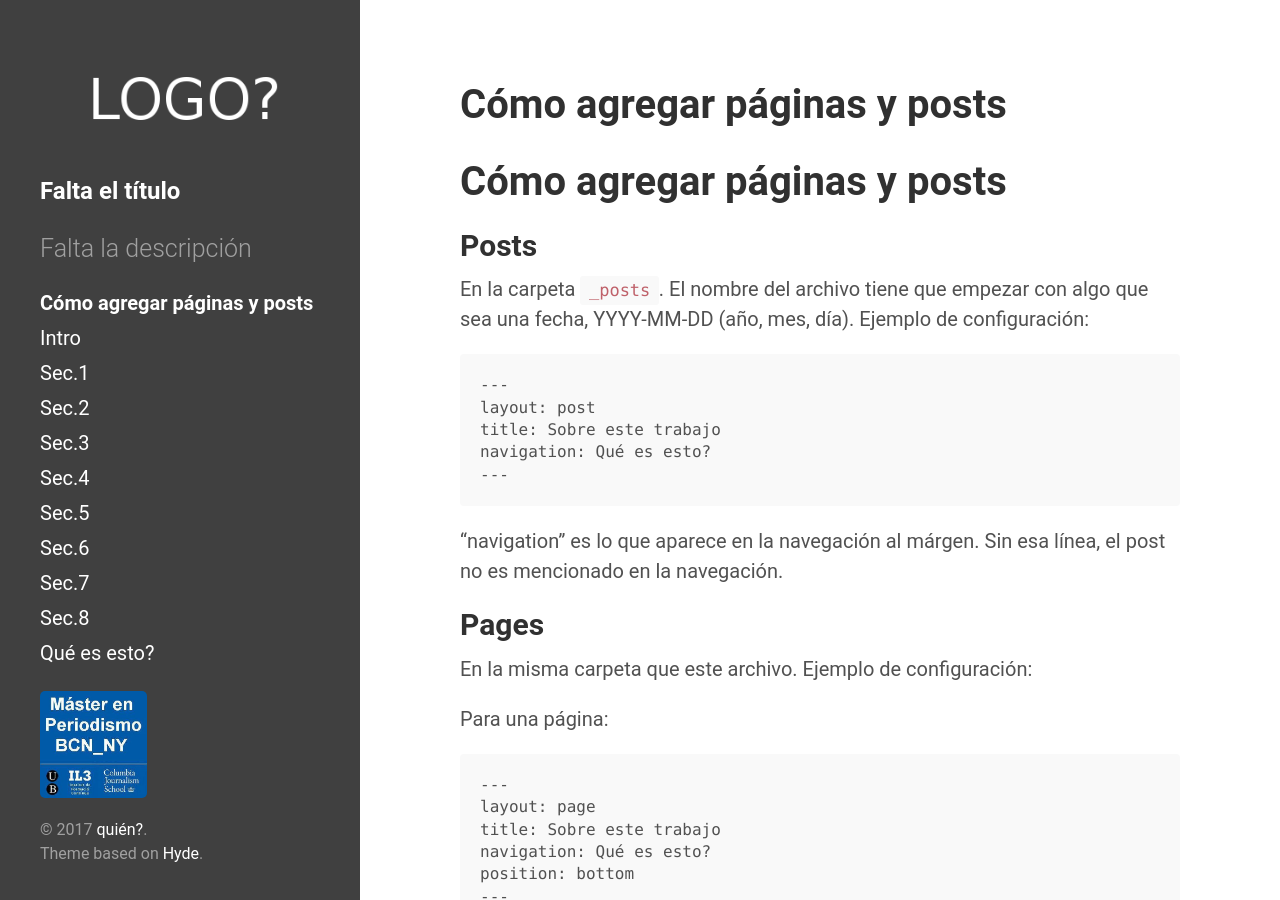
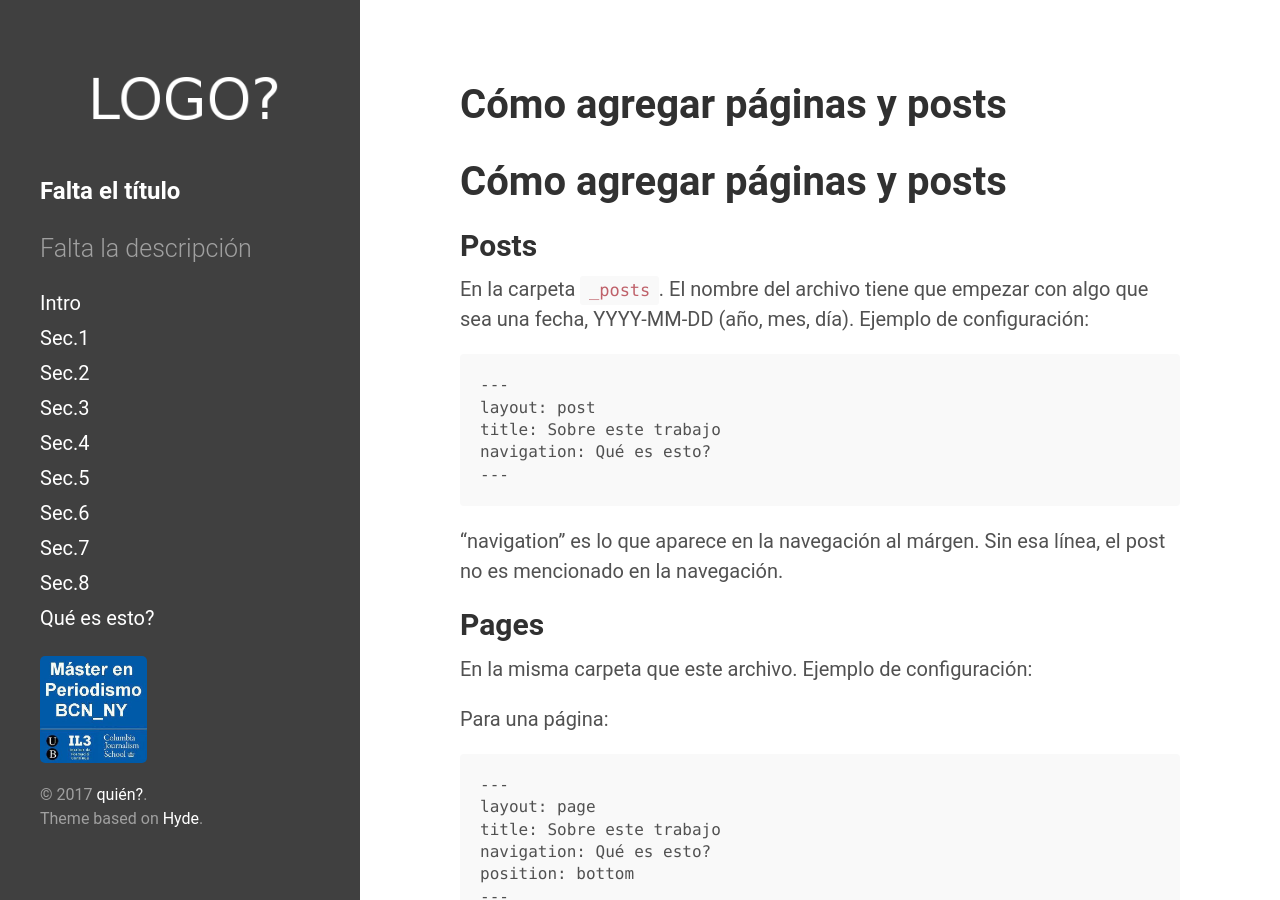
Before and after one commit to mper-bcn-ny/2017-metro, a Jekyll site: the page built from AGREGAR.md, in a window 1280 px wide and 900 px high. Built offline with Jekyll 4.4.1, drawn with Linux system fonts in a browser that asks for light colours; our own code applies the rules of GitHub Pages for plain Markdown files.

Commit message:
links, pages top and bottom

```diff
--- a/_includes/sidebar.html
+++ b/_includes/sidebar.html
@@ -23,9 +23,13 @@
 
       {% assign pages_list = site.pages %}
       {% for node in pages_list %}
-        {% if node.title != null %}
+        {% if node.title != null and node.navigation != null and node.position != "bottom" %}
           {% if node.layout == "page" %}
-            <a class="sidebar-nav-item{% if page.url == node.url %} active{% endif %}" href="{{ node.url }}">{{ node.title }}</a>
+            {% if node.link == null %}
+                <a class="sidebar-nav-item{% if page.url == node.url %} active{% endif %}" href="{{ node.url }}"  title="{{ node.title}}" >{{ node.navigation }}</a>
+            {% else %}
+                <a class="sidebar-nav-item" href="{{ node.link }}" target="{{ node.target }}" title="{{ node.title}}" >{{ node.navigation }}</a>
+            {% endif %}
           {% endif %}
         {% endif %}
       {% endfor %}
@@ -33,7 +37,19 @@
       {% for node in posts %}
         {% if node.title != null and node.navigation != null %}
           {% if node.layout == "post" %}
-          <a class="sidebar-nav-item{% if page.url == node.url %} active{% endif %}" href="{{ site.baseurl }}{{ node.url | remove_first: "/" }}">{{ node.navigation }}</a>
+          <a class="sidebar-nav-item{% if page.url == node.url %} active{% endif %}" href="{{ site.baseurl }}{{ node.url | remove_first: "/" }}"  title="{{ node.title}}" >{{ node.navigation }}</a>
+          {% endif %}
+        {% endif %}
+      {% endfor %}
+      {% assign pages_list = site.pages %}
+      {% for node in pages_list %}
+        {% if node.title != null and node.navigation != null %}
+          {% if node.layout == "page" and node.position == "bottom" %}
+            {% if node.link == null %}
+                <a class="sidebar-nav-item{% if page.url == node.url %} active{% endif %}" href="{{ site.baseurl }}{{ node.url | remove_first: "/" }}" title="{{ node.title }}">{{ node.navigation }}</a>
+            {% else %}
+                <a class="sidebar-nav-item" href="{{ node.link }}" target="{{ node.target }}"  title="{{ node.title}}" >{{ node.navigation }}</a>
+            {% endif %}
           {% endif %}
         {% endif %}
       {% endfor %}
```
